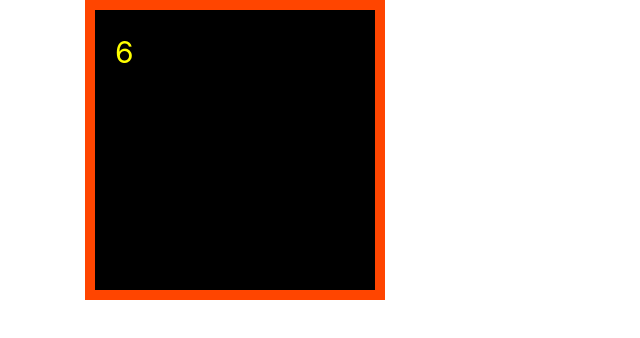
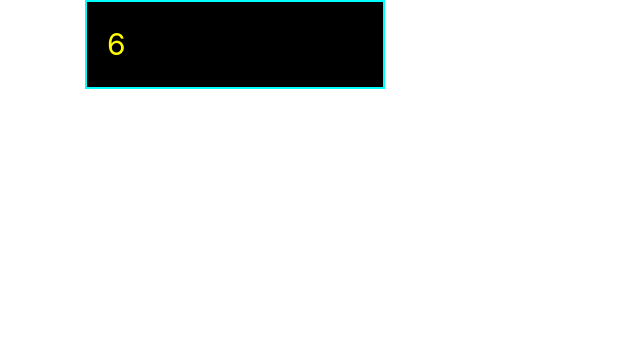
Before and after one commit to THILACK-BANDARU/B32WE_CALLBACKHELL, a plain HTML site: page index.html in a window 1280 px wide. Shown: the whole page, without its empty margins (0-640 px from the left). Drawn offline with nearby package versions, Linux system fonts and the light colour scheme.

Commit message:
Update index.css

```diff
--- a/index.css
+++ b/index.css
@@ -2,11 +2,10 @@
   background-color: black;
   color: yellow;
   font-size: 30px;
-  height: 300px;
   width: 300px;
   padding: 20px;
   display: flex;
   /* flex-direction: center; */
   /* text-align: center; */
-  border: 10px solid orangered;
+  border: 2px solid cyan;
 }
```
